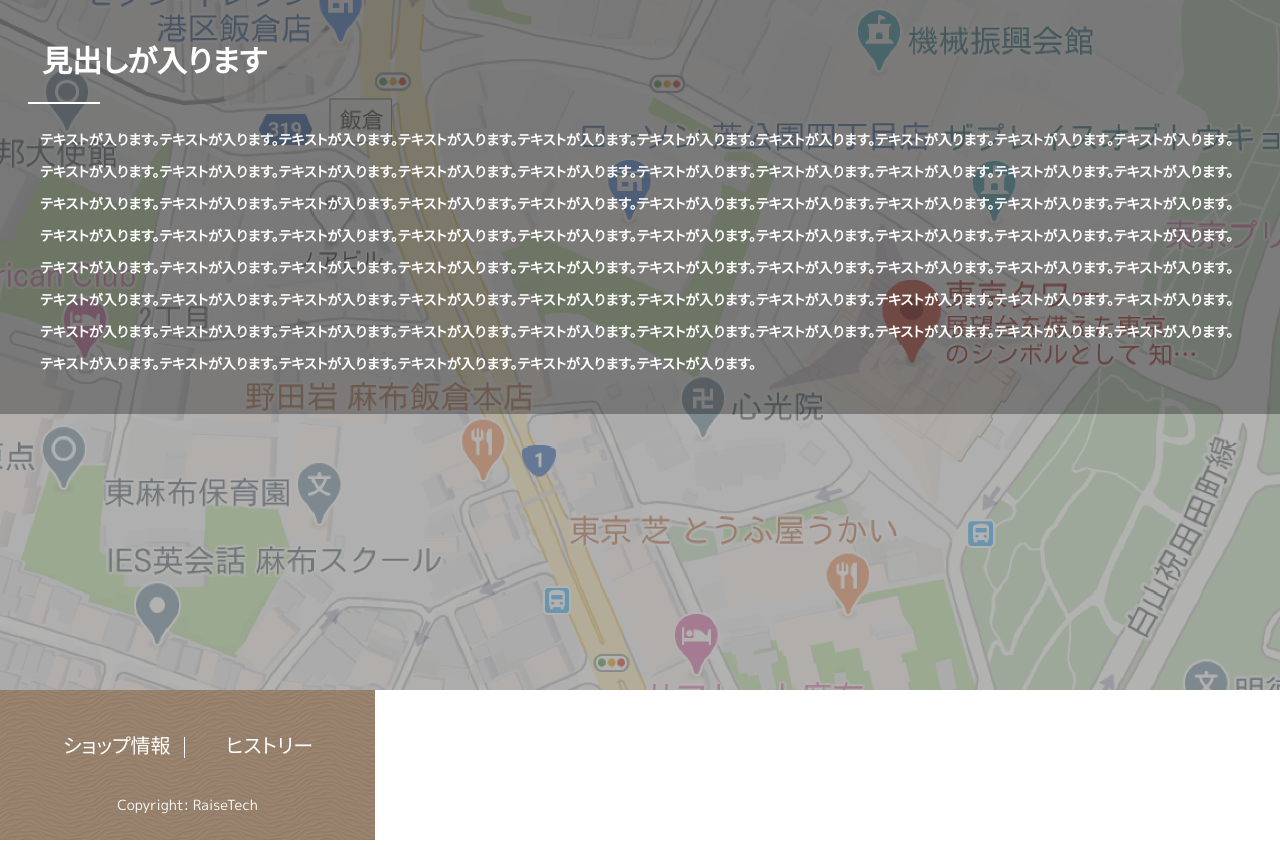
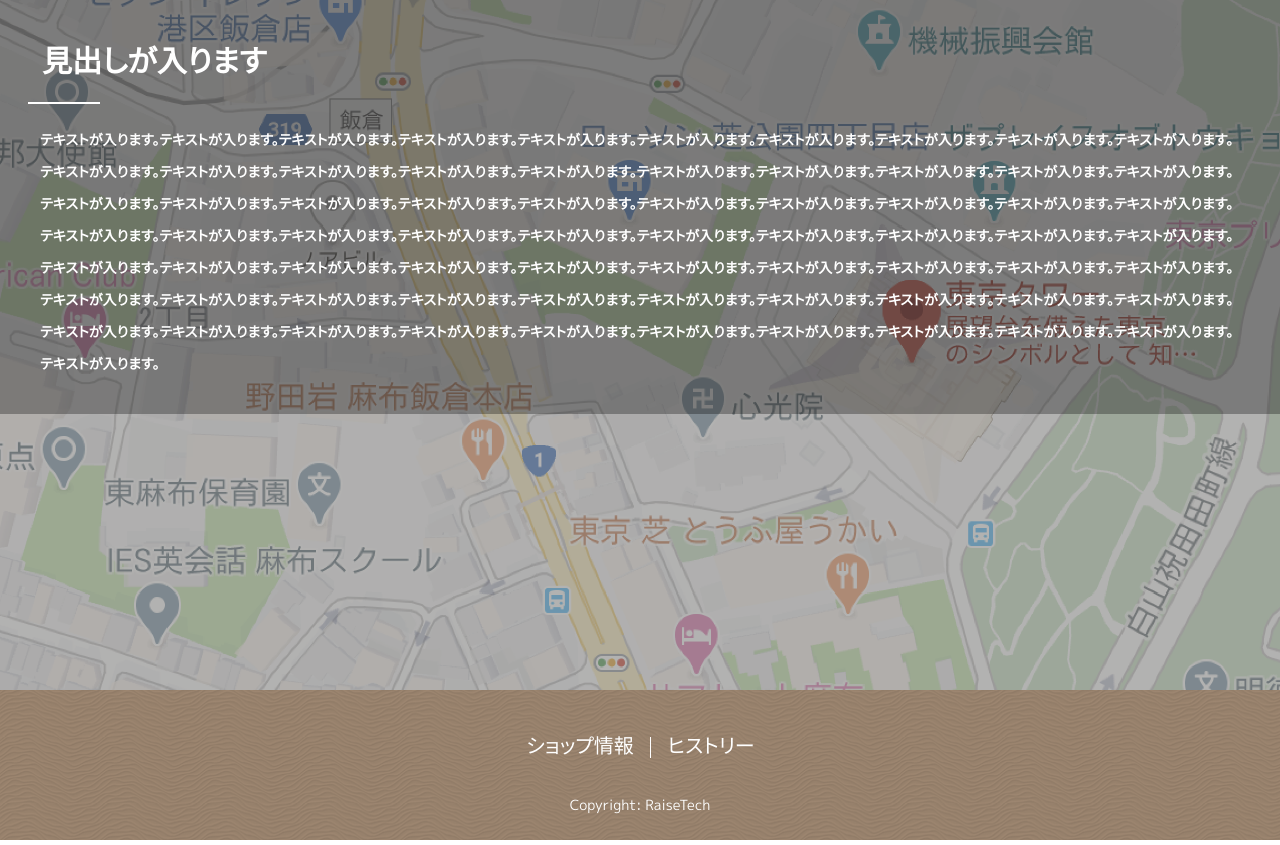
Before and after one commit to yoshikazu-ishitsuka/hamburger_wp, a PHP site: page / in a window 1280 px wide; the page is wider, and only the part inside the window is pictured. Shown: the part 1887-2732 px from the top of that part. Run offline with PHP 8.4, Linux system fonts and the light colour scheme.

Commit message:
footer及び各scssファイルの編集(幅の修正)

```diff
--- a/css/style.css
+++ b/css/style.css
@@ -102,14 +102,15 @@ ul {
 }
 .l-footer--menu {
   display: flex;
-  justify-content: space-between;
+  justify-content: center;
   padding: 40px 62px 0 63px;
 }
 .l-footer--menu .c-title--vertical-line::after {
   width: 0.09375rem;
   height: 70%;
+  margin: 0 1rem;
+  position: relative;
   top: 15%;
-  left: 12%;
 }
 .l-footer .c-text--copy-right {
   display: inline-block;
@@ -118,7 +119,6 @@ ul {
 }
 
 .c-background--footer {
-  width: 23.4375rem;
   height: 9.375rem;
 }
 
@@ -395,7 +395,6 @@ ul {
 .c-title--vertical-line::after {
   content: "";
   display: inline-block;
-  position: relative;
   background-color: #fff;
 }
 .c-title--access {
--- a/index.html
+++ b/index.html
@@ -161,7 +161,7 @@
                     <h2 class="c-title--access c-font-family--mplus1 c-font-weight--bold c-title--underline">見出しが入ります
                     </h2>
                     <h4 class="c-text--access c-font-weight--bold c-font-family--mplus1">
-                        テキストが入ります。テキストが入ります。テキストが入ります。テキストが入ります。テキストが入ります。テキストが入ります。テキストが入ります。テキストが入ります。テキストが入ります。テキストが入ります。テキストが入ります。テキストが入ります。テキストが入ります。テキストが入ります。テキストが入ります。テキストが入ります。テキストが入ります。テキストが入ります。テキストが入ります。テキストが入ります。テキストが入ります。テキストが入ります。テキストが入ります。テキストが入ります。テキストが入ります。テキストが入ります。テキストが入ります。テキストが入ります。テキストが入ります。テキストが入ります。テキストが入ります。テキストが入ります。テキストが入ります。テキストが入ります。テキストが入ります。テキストが入ります。テキストが入ります。テキストが入ります。テキストが入ります。テキストが入ります。テキストが入ります。テキストが入ります。テキストが入ります。テキストが入ります。テキストが入ります。テキストが入ります。テキストが入ります。テキストが入ります。テキストが入ります。テキストが入ります。テキストが入ります。テキストが入ります。テキストが入ります。テキストが入ります。テキストが入ります。テキストが入ります。テキストが入ります。テキストが入ります。テキストが入ります。テキストが入ります。テキストが入ります。テキストが入ります。テキストが入ります。テキストが入ります。テキストが入ります。テキストが入ります。テキストが入ります。テキストが入ります。テキストが入ります。テキストが入ります。テキストが入ります。テキストが入ります。テキストが入ります。テキストが入ります。テキストが入ります。テキストが入ります。
+                        テキストが入ります。テキストが入ります。テキストが入ります。テキストが入ります。テキストが入ります。テキストが入ります。テキストが入ります。テキストが入ります。テキストが入ります。テキストが入ります。テキストが入ります。テキストが入ります。テキストが入ります。テキストが入ります。テキストが入ります。テキストが入ります。テキストが入ります。テキストが入ります。テキストが入ります。テキストが入ります。テキストが入ります。テキストが入ります。テキストが入ります。テキストが入ります。テキストが入ります。テキストが入ります。テキストが入ります。テキストが入ります。テキストが入ります。テキストが入ります。テキストが入ります。テキストが入ります。テキストが入ります。テキストが入ります。テキストが入ります。テキストが入ります。テキストが入ります。テキストが入ります。テキストが入ります。テキストが入ります。テキストが入ります。テキストが入ります。テキストが入ります。テキストが入ります。テキストが入ります。テキストが入ります。テキストが入ります。テキストが入ります。テキストが入ります。テキストが入ります。テキストが入ります。テキストが入ります。テキストが入ります。テキストが入ります。テキストが入ります。テキストが入ります。テキストが入ります。テキストが入ります。テキストが入ります。テキストが入ります。テキストが入ります。テキストが入ります。テキストが入ります。テキストが入ります。テキストが入ります。テキストが入ります。テキストが入ります。テキストが入ります。テキストが入ります。テキストが入ります。テキストが入ります。
                     </h4>
                 </div>
             </section>
--- a/scss/layout/_footer.scss
+++ b/scss/layout/_footer.scss
@@ -5,15 +5,16 @@
   text-align: center;
   &--menu {
     display: flex;
-    justify-content: space-between;
+    justify-content: center;
     padding: 40px 62px 0 63px;
 
     .c-title--vertical-line {
       &::after {
         width: g.rem(1.5);
         height: 70%;
+        margin: 0 1rem;
+        position: relative;
         top: 15%;
-        left: 12%;
       }
     }
   }
@@ -24,6 +25,5 @@
   }
 }
 .c-background--footer {
-  width: g.rem(375);
   height: 9.375rem;
 }
--- a/scss/object/component/_title.scss
+++ b/scss/object/component/_title.scss
@@ -28,7 +28,6 @@
     &::after {
       content: "";
       display: inline-block;
-      position: relative;
       background-color: #fff;
     }
   }
```
Also changed, not shown: 1 other file.
